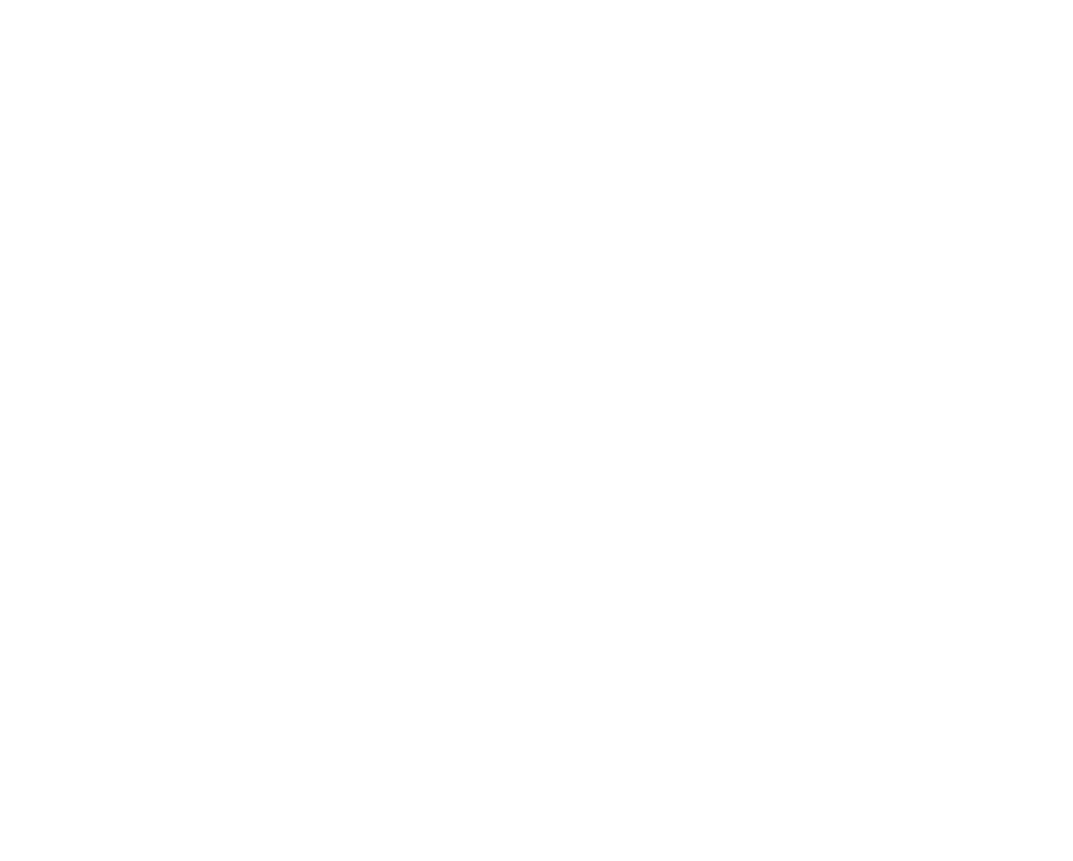
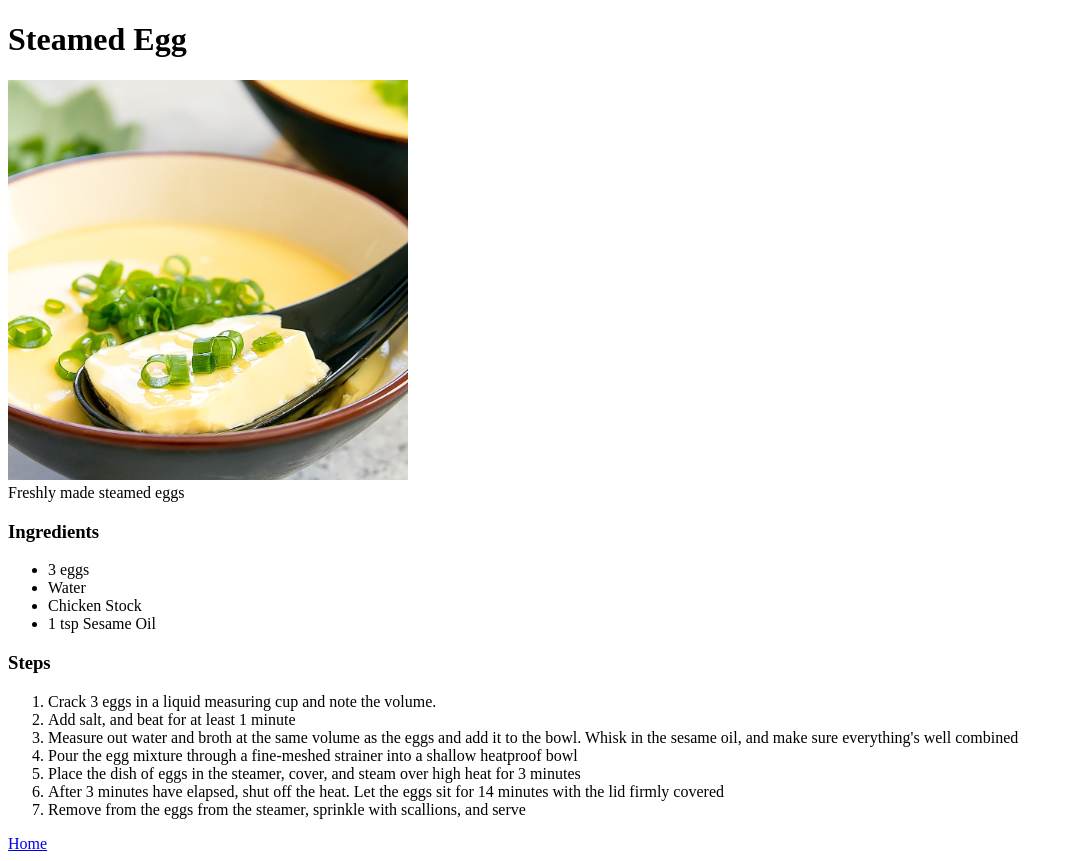
Before and after one commit to JunlanZhuang/odin-recipes, a plain HTML site: page recipes/SteamedEgg.html in a window 1280 px wide. Shown: the whole page, without its empty margins (0-1073 px from the left). Before the commit the page ends 800 px from the top, so only its background shows below. Drawn offline with Linux system fonts and the light colour scheme.

Commit message:
Completed SteamedEgg.html

```diff
--- a/recipes/SteamedEgg.html
+++ b/recipes/SteamedEgg.html
@@ -0,0 +1,32 @@
+<!DOCTYPE html>
+<html lang="en">
+    <head>
+        <meta charset="UTF-8">
+        <title>Steamed Egg Recipe</title>
+    </head>
+</html>
+<body>
+    <h1>Steamed Egg</h1>
+    <img src="Egg.jpg" alt="An image of steamed eggs" height="400" width="400">
+    <figcaption>Freshly made steamed eggs</figcaption>
+    <h3>Ingredients</h3>
+    <ul>
+        <li>3 eggs</li>
+        <li>Water</li>
+        <li>Chicken Stock</li>
+        <li>1 tsp Sesame Oil</li>
+    </ul>
+    <h3>Steps</h3>
+    <ol>
+        <li>Crack 3 eggs in a liquid measuring cup and note the volume.</li>
+        <li>Add salt, and beat for at least 1 minute</li>
+        <li>Measure out water and broth at the same volume as the eggs and add it to the bowl. Whisk in the sesame oil, and make sure everything's well combined</li>
+        <li>Pour the egg mixture through a fine-meshed strainer into a shallow heatproof bowl</li>
+        <li>Place the dish of eggs in the steamer, cover, and steam over high heat for 3 minutes</li>
+        <li>After 3 minutes have elapsed, shut off the heat. Let the eggs sit for 14 minutes with the lid firmly covered</li>
+        <li>Remove from the eggs from the steamer, sprinkle with scallions, and serve</li>
+    </ol>
+
+    <a href="../index.html">Home</a>
+
+</body>
```
Also changed, not shown: index.html (+8 -2 lines), recipes/MapoTofu.html (added, +17 -0 lines), recipes/Egg.jpg (added), recipes/Tofu.jpg (added).
